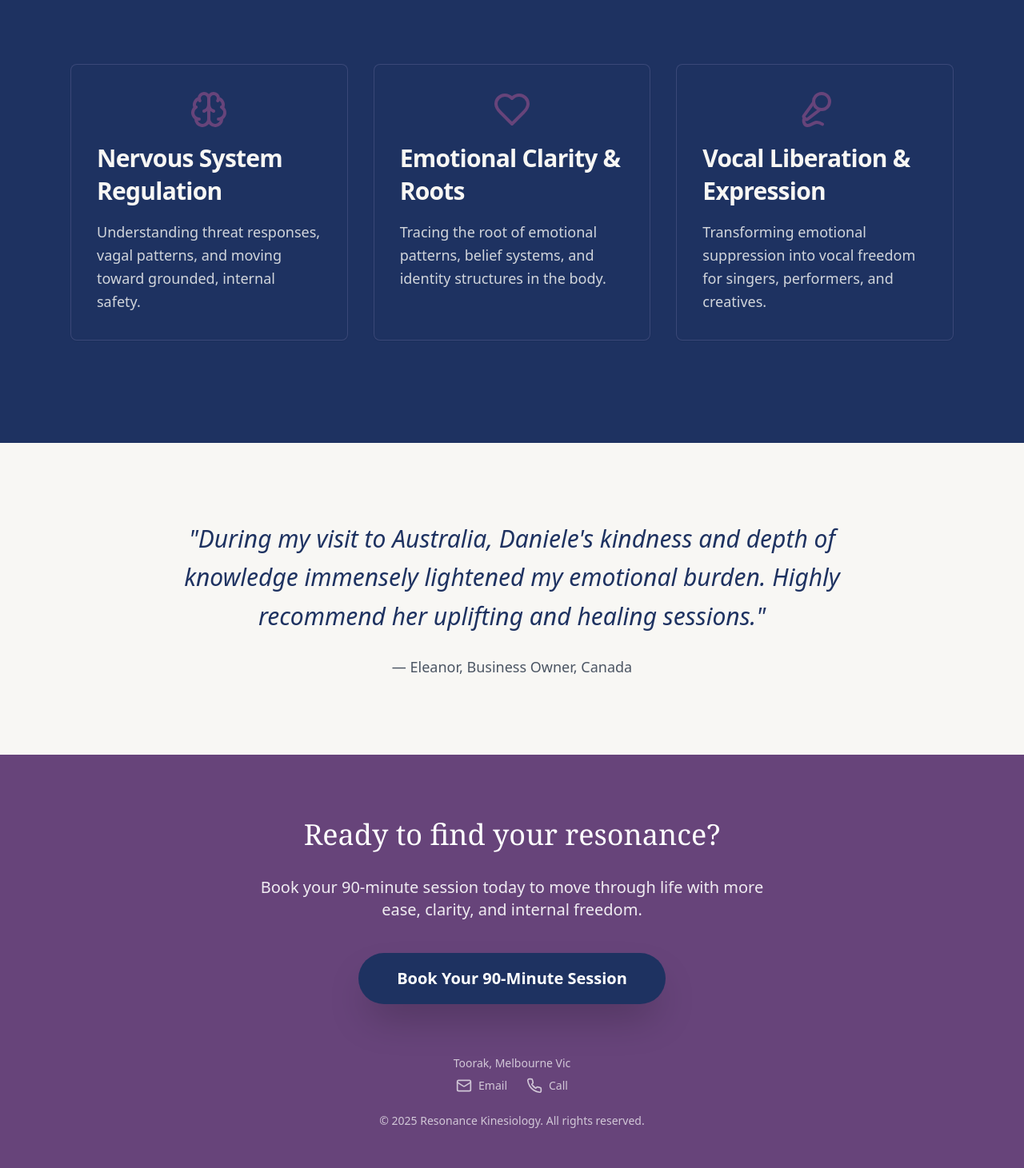
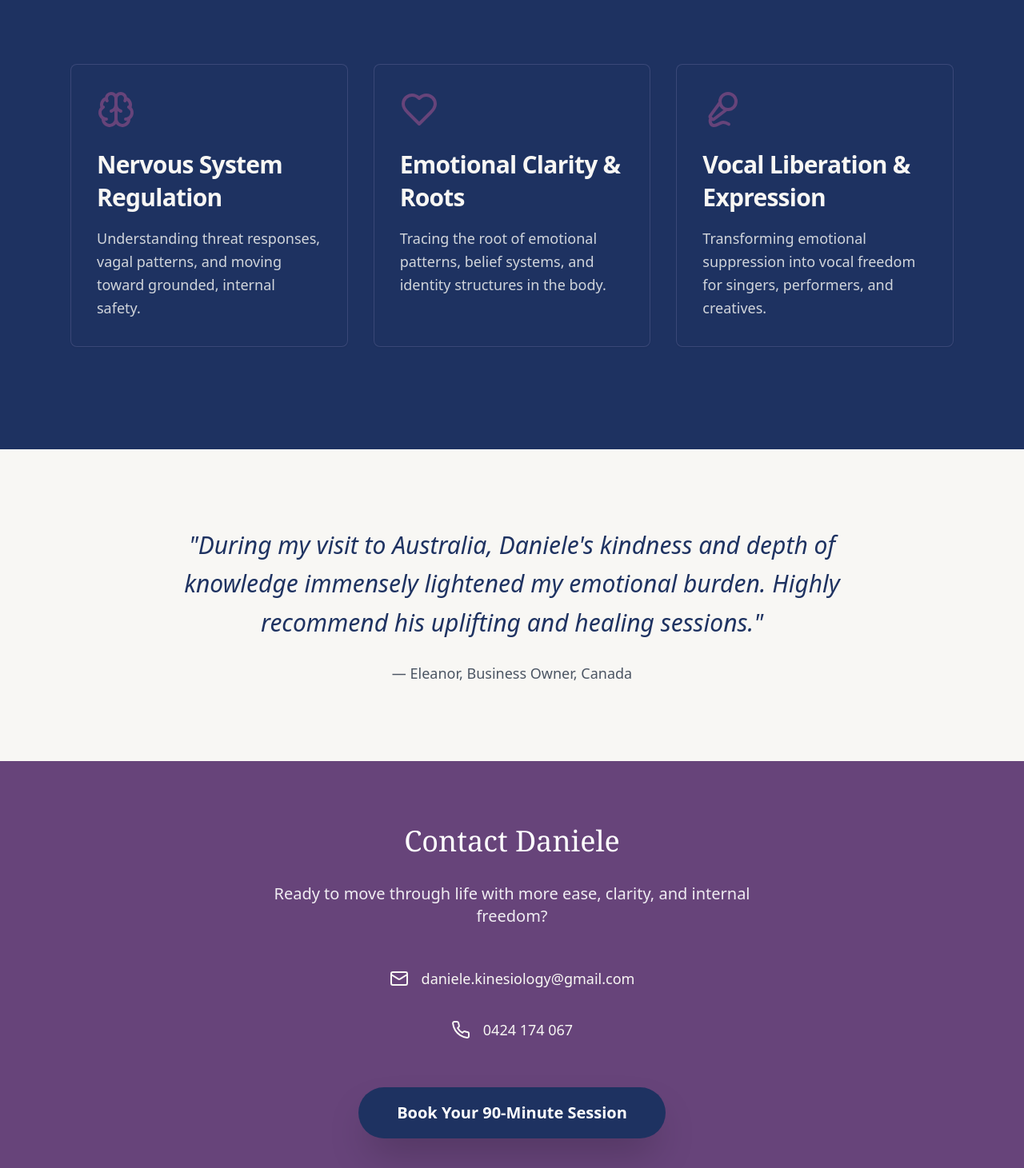
Before and after one commit to dbuatti/resonance-kinesiology, a React (Vite) app: page / in a window 1280 px wide. Shown: the part 1849-3310 px from the top of the page at 80% size. Built offline with nearby package versions, Linux system fonts and the light colour scheme.

Commit message:
[dyad] Left-aligned service icons and corrected pronoun in testimonial - wrote 1 file(s) + extra files edited outside of Dyad

```diff
--- a/src/pages/Index.tsx
+++ b/src/pages/Index.tsx
@@ -98,7 +98,7 @@ const Index = () => {
 
           <div className="grid md:grid-cols-3 gap-8">
             <Card className="bg-dyad-dark border border-dyad-soft/30 p-8 transition-all hover:border-dyad-accent/50 hover:shadow-lg">
-              <Brain className="h-12 w-12 text-dyad-accent mx-auto mb-4" />
+              <Brain className="h-12 w-12 text-dyad-accent mb-6" />
               <CardTitle className="text-3xl font-bold mb-4 text-dyad-background-soft leading-snug">Nervous System Regulation</CardTitle>
               <p className="text-gray-300 leading-relaxed text-lg">
                 Understanding threat responses, vagal patterns, and moving toward grounded, internal safety.
@@ -106,7 +106,7 @@ const Index = () => {
             </Card>
 
             <Card className="bg-dyad-dark border border-dyad-soft/30 p-8 transition-all hover:border-dyad-accent/50 hover:shadow-lg">
-              <Heart className="h-12 w-12 text-dyad-accent mx-auto mb-4" />
+              <Heart className="h-12 w-12 text-dyad-accent mb-6" />
               <CardTitle className="text-3xl font-bold mb-4 text-dyad-background-soft leading-snug">Emotional Clarity & Roots</CardTitle>
               <p className="text-gray-300 leading-relaxed text-lg">
                 Tracing the root of emotional patterns, belief systems, and identity structures in the body.
@@ -114,7 +114,7 @@ const Index = () => {
             </Card>
 
             <Card className="bg-dyad-dark border border-dyad-soft/30 p-8 transition-all hover:border-dyad-accent/50 hover:shadow-lg">
-              <Mic2 className="h-12 w-12 text-dyad-accent mx-auto mb-4" />
+              <Mic2 className="h-12 w-12 text-dyad-accent mb-6" />
               <CardTitle className="text-3xl font-bold mb-4 text-dyad-background-soft leading-snug">Vocal Liberation & Expression</CardTitle>
               <p className="text-gray-300 leading-relaxed text-lg">
                 Transforming emotional suppression into vocal freedom for singers, performers, and creatives.
@@ -128,7 +128,7 @@ const Index = () => {
       <section className="bg-dyad-background-soft py-24">
         <div className="container mx-auto px-6 max-w-4xl text-center">
           <p className="text-3xl font-light italic text-dyad-dark leading-relaxed mb-6">
-            "During my visit to Australia, Daniele's kindness and depth of knowledge immensely lightened my emotional burden. Highly recommend her uplifting and healing sessions."
+            "During my visit to Australia, Daniele's kindness and depth of knowledge immensely lightened my emotional burden. Highly recommend his uplifting and healing sessions."
           </p>
           <p className="text-lg font-medium text-gray-600">— Eleanor, Business Owner, Canada</p>
         </div>
@@ -137,10 +137,21 @@ const Index = () => {
       {/* Footer / CTA - Accent Color Block */}
       <footer className="bg-dyad-accent text-white py-20">
         <div className="container mx-auto px-6 max-w-4xl text-center">
-          <h3 className="text-4xl font-serif mb-8">Ready to find your resonance?</h3>
+          <h3 className="text-4xl font-serif mb-8">Contact Daniele</h3>
           <p className="text-xl mb-10 opacity-90 max-w-2xl mx-auto">
-            Book your 90-minute session today to move through life with more ease, clarity, and internal freedom.
+            Ready to move through life with more ease, clarity, and internal freedom?
           </p>
+
+          <div className="space-y-4 mb-12 max-w-xs mx-auto">
+            <a href="mailto:daniele.kinesiology@gmail.com" className="flex items-center justify-center h-12 text-lg text-dyad-background-soft hover:text-dyad-soft transition-colors">
+              <Mail className="h-6 w-6 mr-4 flex-shrink-0" />
+              daniele.kinesiology@gmail.com
+            </a>
+            <a href="tel:+61424174067" className="flex items-center justify-center h-12 text-lg text-dyad-background-soft hover:text-dyad-soft transition-colors">
+              <Phone className="h-6 w-6 mr-4 flex-shrink-0" />
+              0424 174 067
+            </a>
+          </div>
 
           <Button size="lg" className="text-xl px-12 py-8 h-16 bg-dyad-dark hover:bg-dyad-soft text-white font-semibold shadow-2xl w-full sm:w-auto rounded-full transition-colors">
             Book Your 90-Minute Session
```
